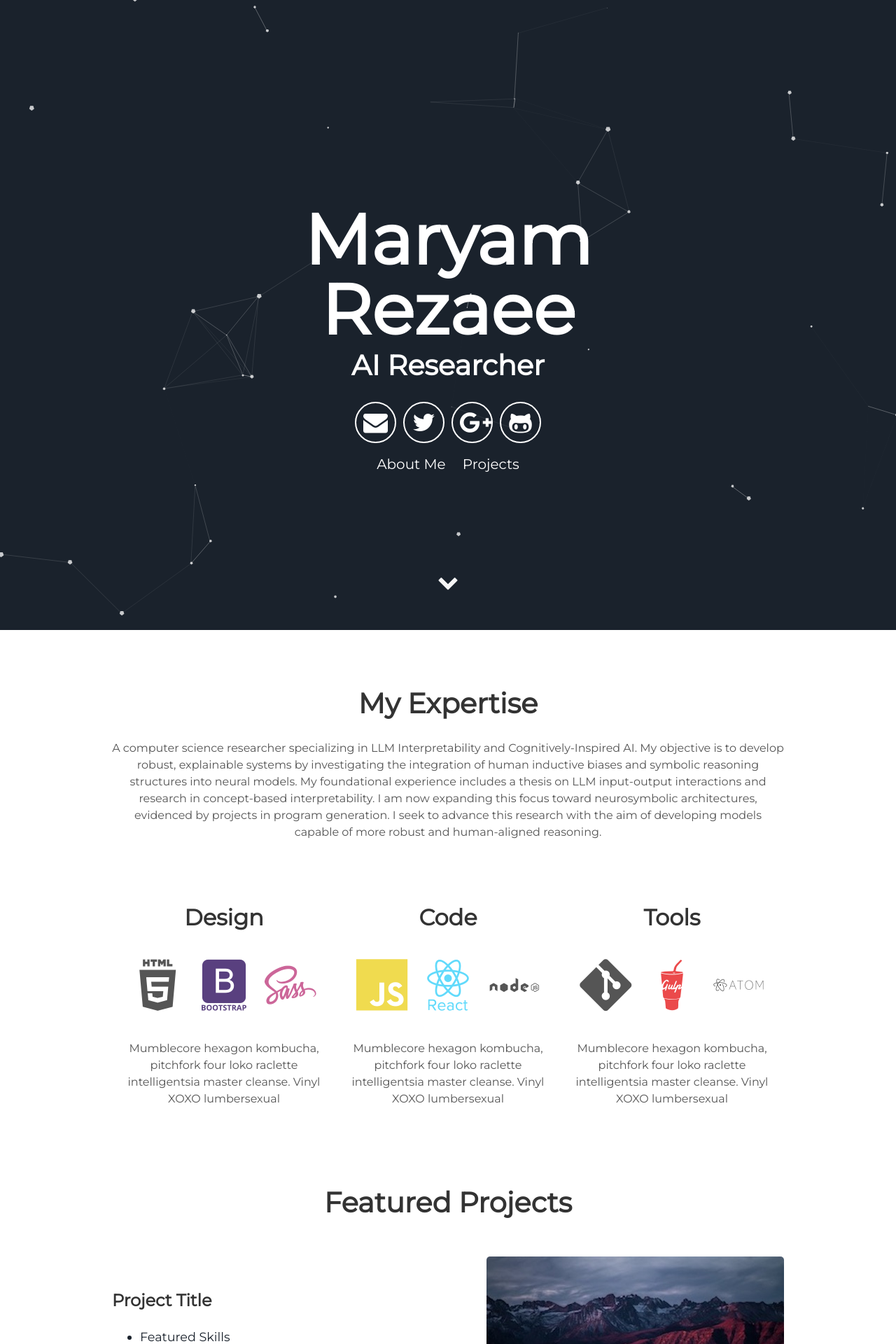
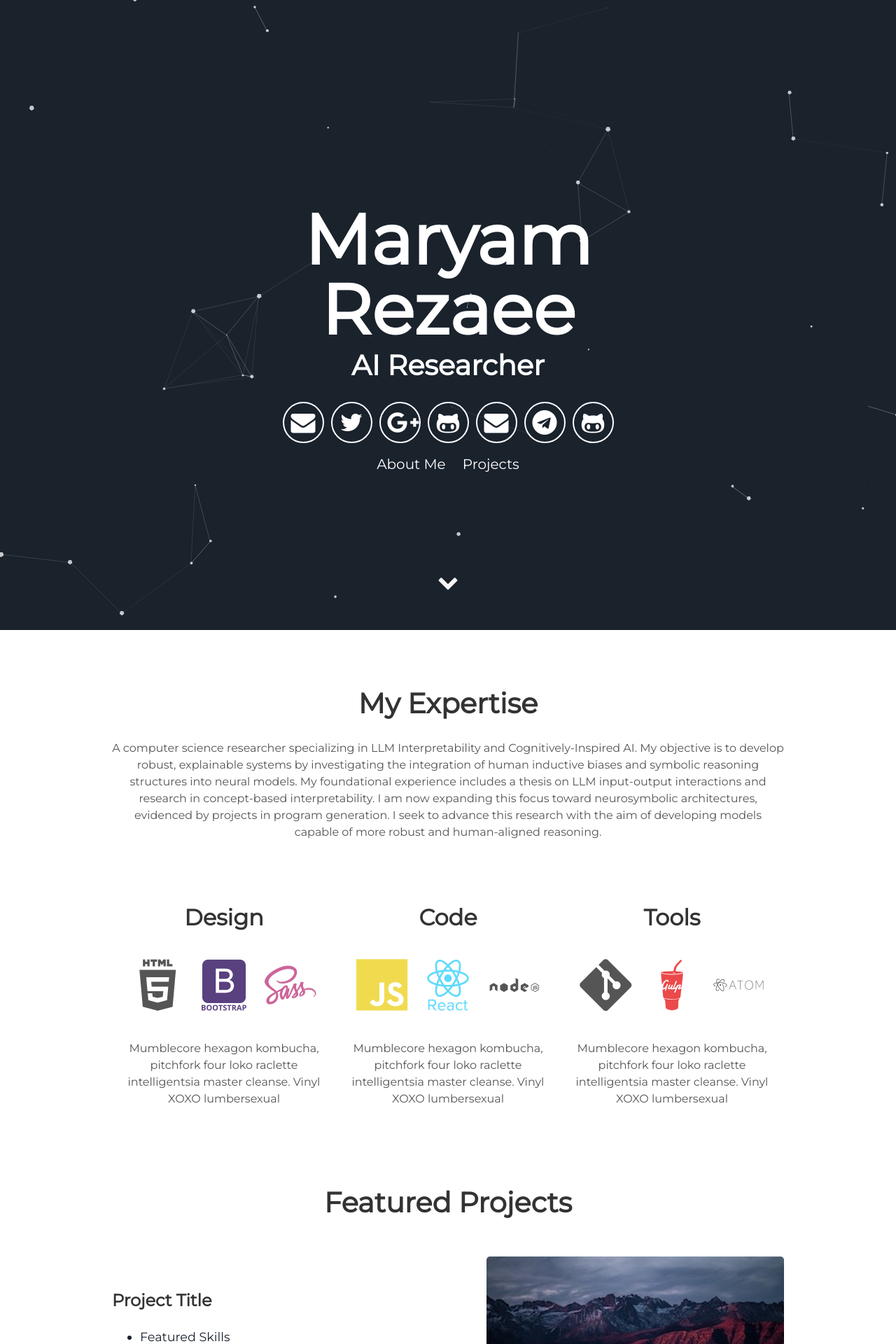
Before and after one commit to MsMaryamRezaee/msmaryamrezaee.github.io, a Jekyll site: the page built from index.html, in a window 1280 px wide. Shown: the top 1920 px of the page at 70% size. Built offline with Jekyll 4.4.1, drawn with Linux system fonts in a browser that asks for light colours.

Commit message:
feat: Update header social links to email, Telegram, and GitHub

```diff
--- a/_includes/header.html
+++ b/_includes/header.html
@@ -9,6 +9,9 @@
         <a aria-label="My Twitter" target="_blank" href="#"><i class="icon fa fa-twitter" aria-hidden="true"></i></a>
         <a aria-label="My Google Plus" target="_blank" href="#"><i class="icon fa fa-google-plus" aria-hidden="true"></i></a>
         <a aria-label="My Github" target="_blank" href="#"><i class="icon fa fa-github-alt" aria-hidden="true"></i></a>
+        <a aria-label="My Email" href="mailto:{{site.email}}"><i class="icon fa fa-envelope"></i></a>
+        <a aria-label="My Telegram" target="_blank" href="https://telegram.me/{{site.telegram_username}}"><i class="icon fa fa-telegram" aria-hidden="true"></i></a>
+        <a aria-label="My Github" target="_blank" href="https://github.com/{{site.github_username}}"><i class="icon fa fa-github-alt" aria-hidden="true"></i></a>
       </div>
       <div class="header-links">
         <a class="link" href="#about" data-scroll>About Me</a>
```
